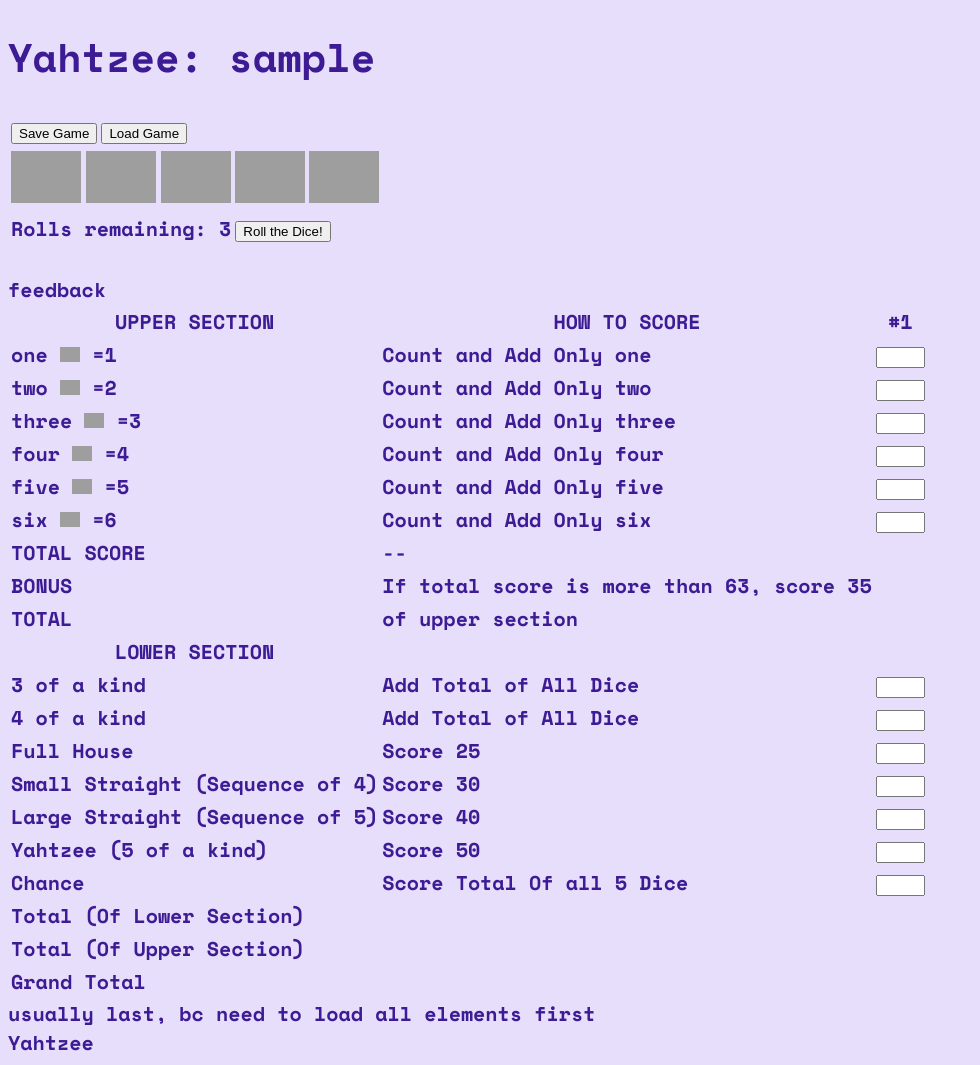
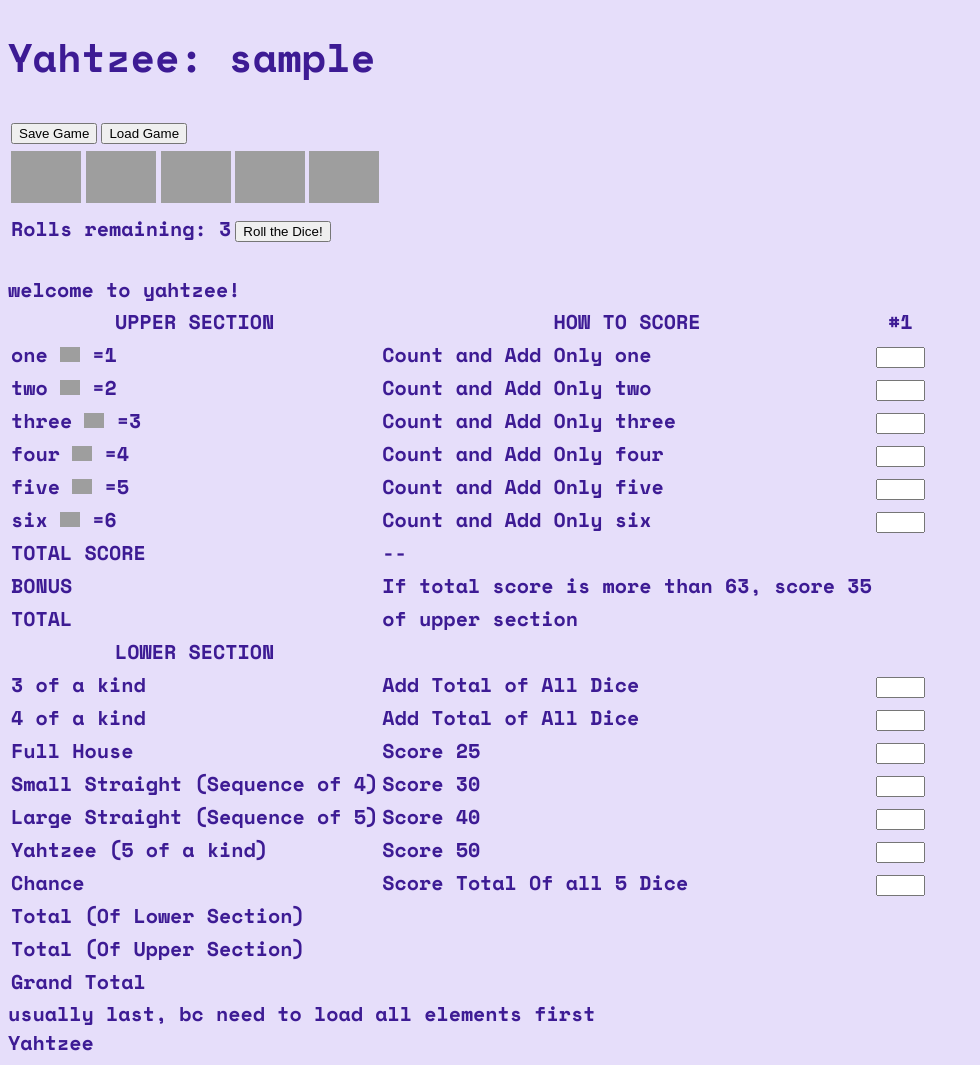
Before and after one commit to pliu25/Yahtzee, a Flask app: template templates/game.html in a window 1280 px wide. Shown: the whole page, without its empty margins (0-980 px from the left). Run offline with Flask 3, Linux system fonts and the light colour scheme; the template is opened without the code that fills it: most values are stand-ins (such as "Sample title", 1, 10 or a date in 2020); grey boxes are pictures that could not be loaded.

Commit message:
Update game.html

```diff
--- a/templates/game.html
+++ b/templates/game.html
@@ -31,7 +31,7 @@
         <br>
       </section>
 
-      <section id="feedback">feedback</section> <!--need feedback colors (ex. good -> background color green) -->
+      <section id="feedback" class="good">welcome to yahtzee!</section> <!--need feedback colors (ex. good -> background color green) -->
 
       <section id="scorecard">
         <table>
```
